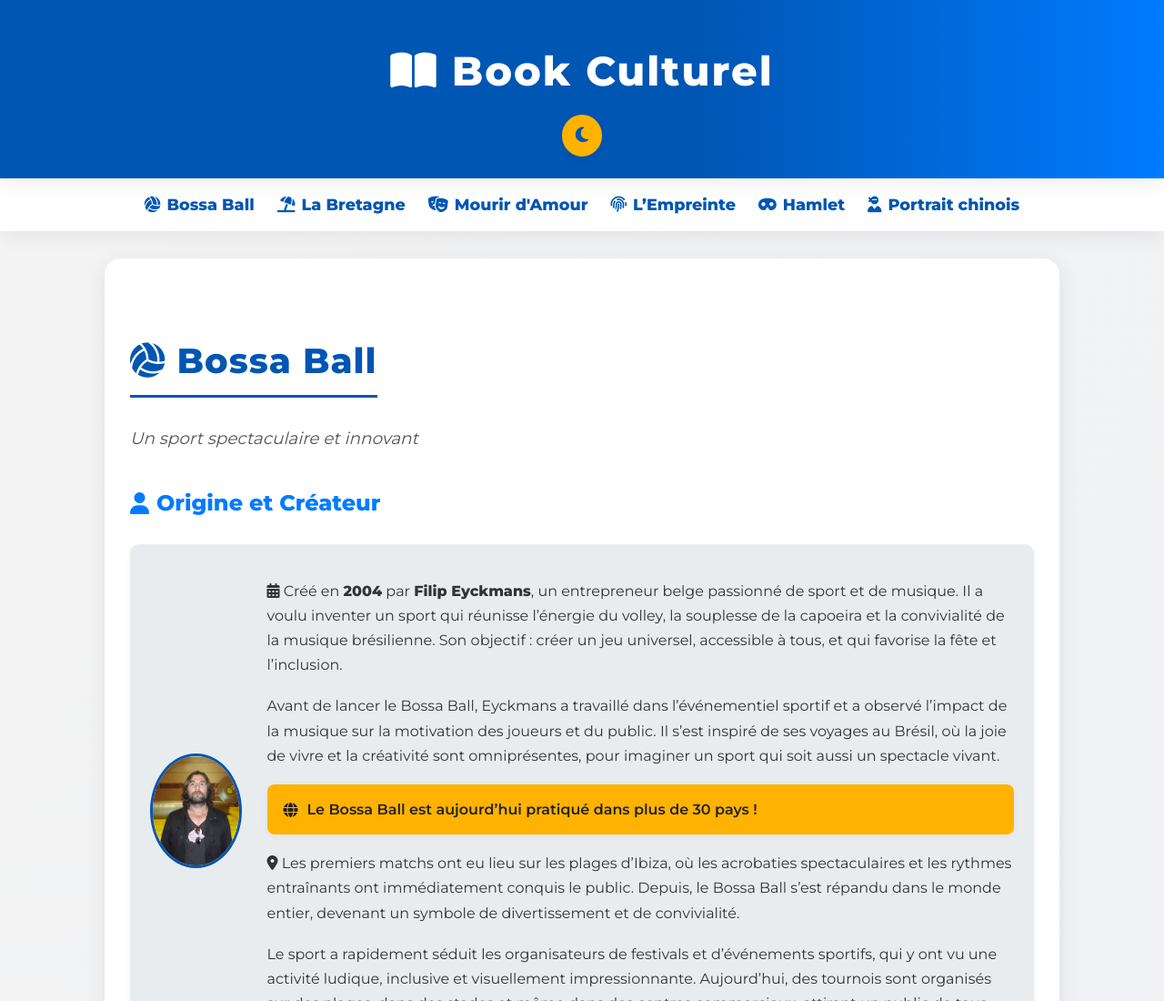
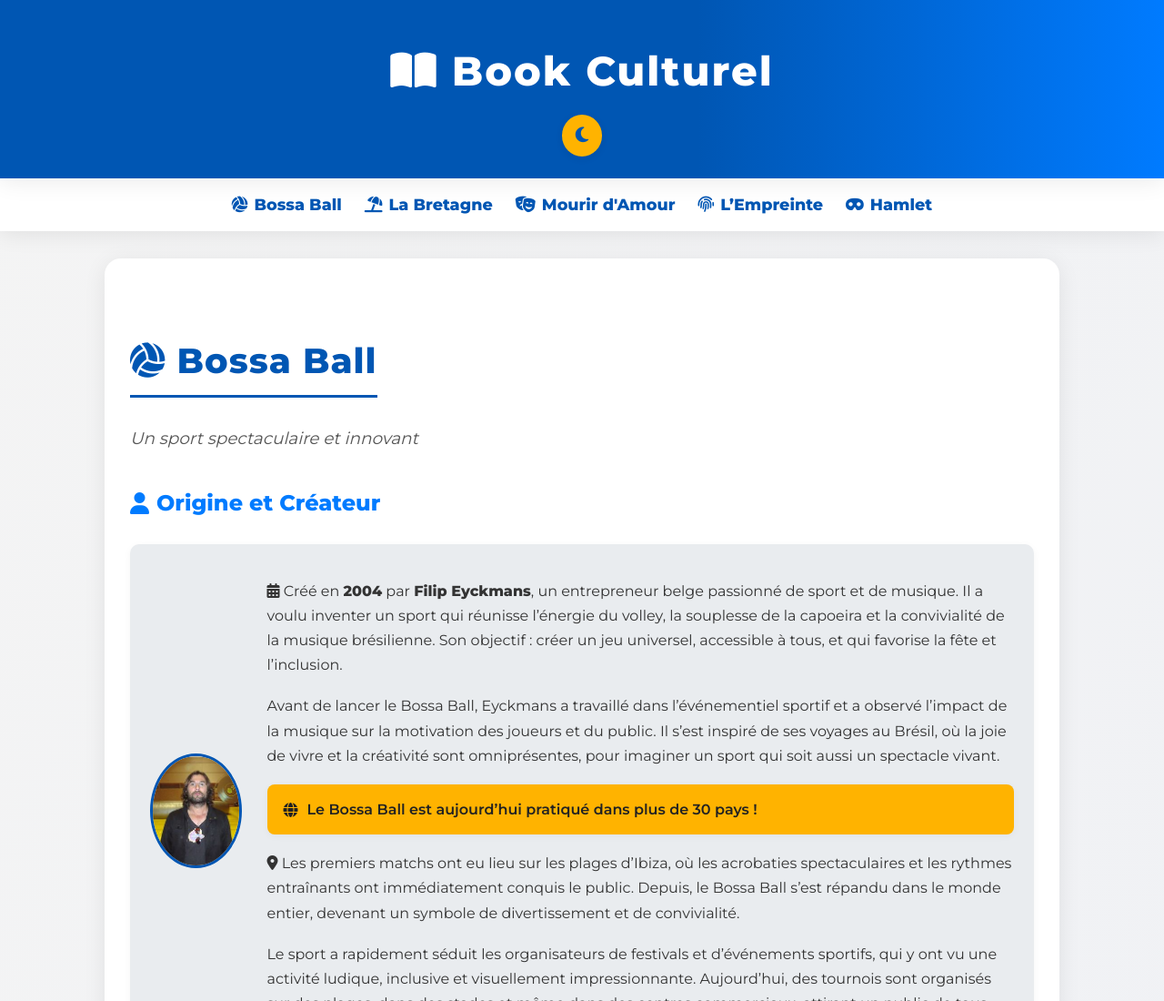
Before and after one commit to DualsFWShield/Book-culturel, a plain HTML site: page index.html in a window 1280 px wide. Shown: the top 1100 px of the page at 91% size. Drawn offline with nearby package versions, Linux system fonts and the light colour scheme.

Commit message:
update page title to 'Book Culturel' and comment out Portrait Chinois link in navigation

```diff
--- a/index.html
+++ b/index.html
@@ -4,7 +4,7 @@
     <meta charset="UTF-8">
     <meta name="viewport" content="width=device-width, initial-scale=1.0">
     <meta name="description" content="Livre Culturel Interactif : découvrez le Bossa Ball, la Bretagne et la critique théâtrale 'Mourir d'Amour' avec images, interactivité et design moderne.">
-    <title>Explorations Culturelles</title>
+    <title>Book Culturel</title>
     <!-- Google Fonts & Icons -->
     <link href="https://fonts.googleapis.com/css2?family=Montserrat:wght@400;600;800&display=swap" rel="stylesheet">
     <link rel="stylesheet" href="https://cdnjs.cloudflare.com/ajax/libs/font-awesome/6.4.0/css/all.min.css" crossorigin="anonymous" referrerpolicy="no-referrer" />
@@ -477,7 +477,7 @@
             <li><a href="#mourir-amour"><i class="fas fa-theater-masks"></i> Mourir d'Amour</a></li>
             <li><a href="#empreinte"><i class="fas fa-fingerprint"></i> L’Empreinte</a></li>
             <li><a href="#hamlet"><i class="fas fa-mask"></i> Hamlet</a></li>
-            <li><a href="portrait-chinois.html"><i class="fas fa-user-ninja"></i> Portrait chinois</a></li>
+            <!--<li><a href="portrait-chinois.html"><i class="fas fa-user-ninja"></i> Portrait chinois</a></li>-->
         </ul>
     </nav>
     <div class="book-container">
```
